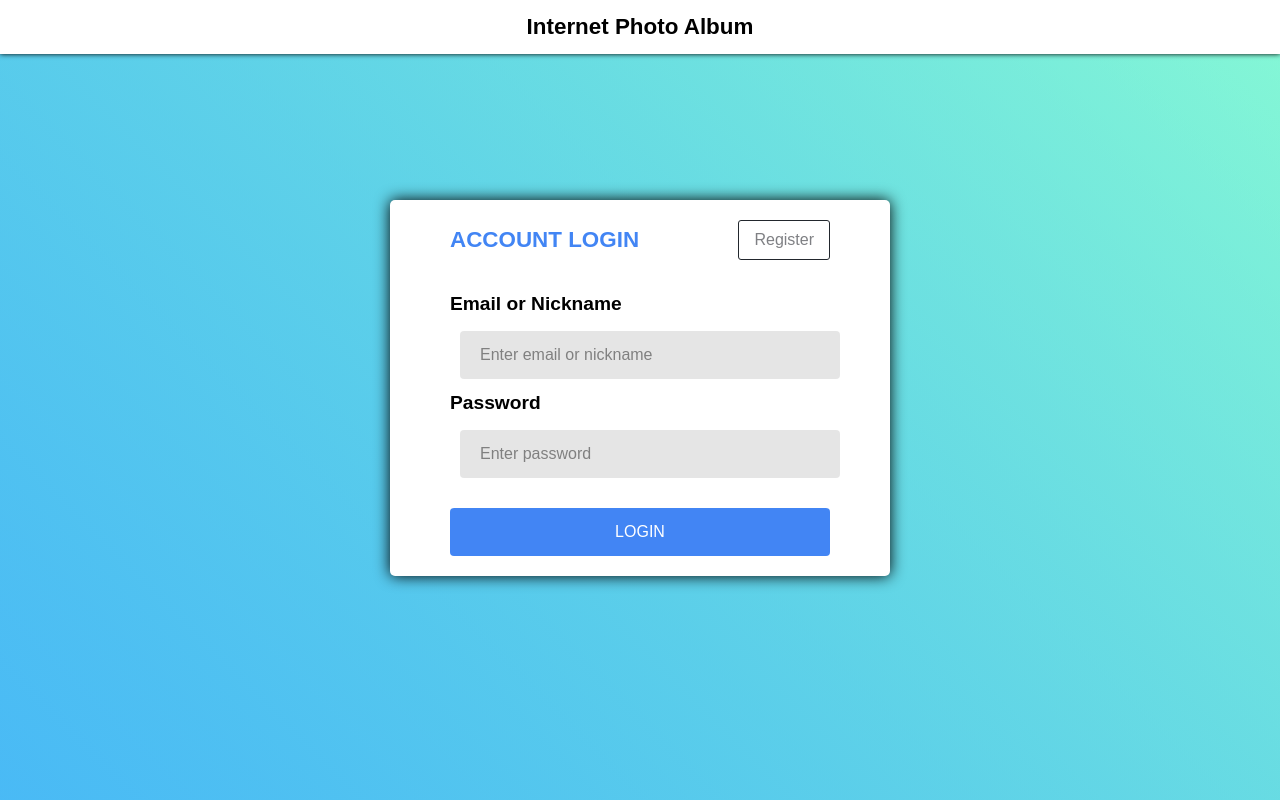
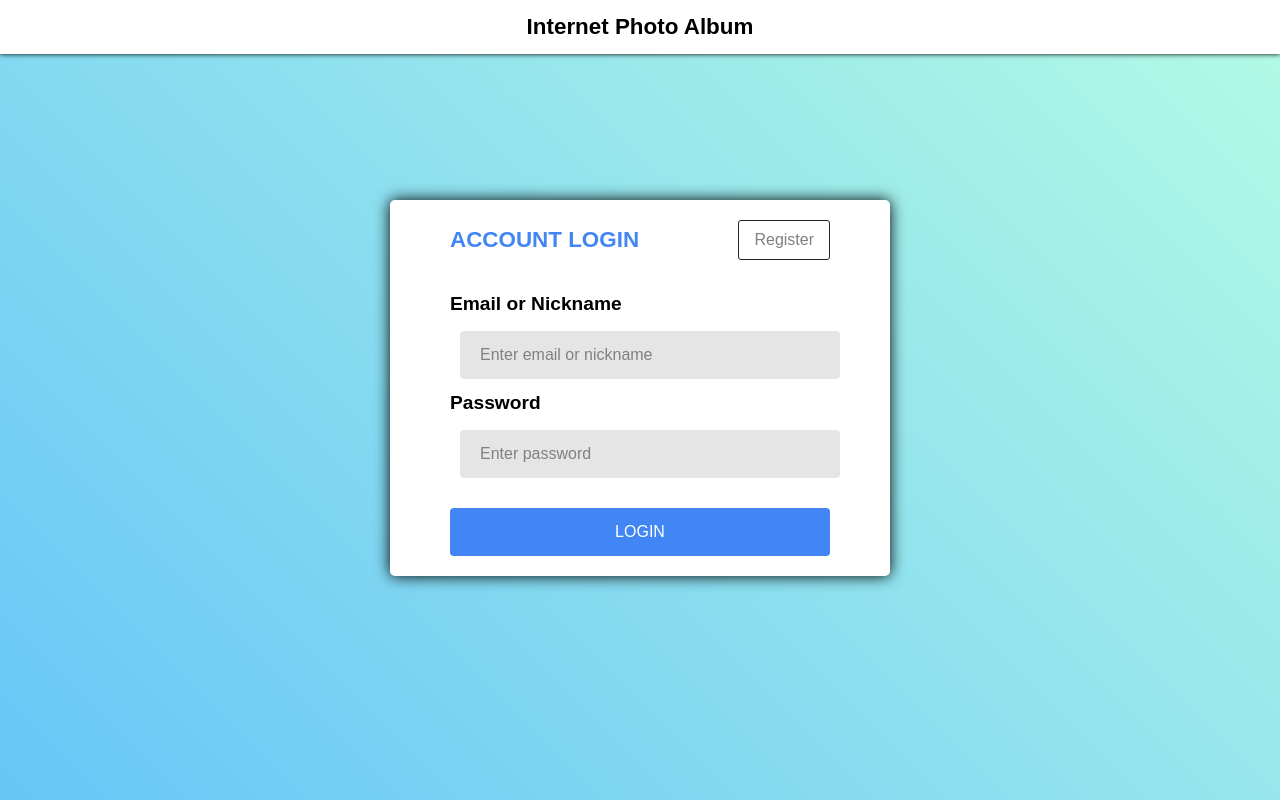
Before and after one commit to godstack/internet-photo-album, a React (Create React App) app in the folder client/: page /login in a window 1280 px wide. Built offline with nearby package versions, Linux system fonts and the light colour scheme.

Commit message:
fixed bugs

```diff
--- a/client/src/components/Loader/Loader.css
+++ b/client/src/components/Loader/Loader.css
@@ -2,7 +2,7 @@
   display: flex;
   justify-content: center;
   align-items: center;
-  height: 100vh;
+  height: 100%;
   width: 100vw;
 
   position: fixed;
@@ -13,7 +13,7 @@
   display: flex;
   justify-content: center;
   align-items: center;
-  height: 100vh;
+  height: 100%;
   overflow: hidden;
   animation-delay: 1s;
 }
--- a/client/src/components/Slider/Slider.js
+++ b/client/src/components/Slider/Slider.js
@@ -2,7 +2,7 @@ import React, { useState } from 'react';
 import './Slider.css';
 
 export const Slider = props => {
-  const [images, setImages] = useState(props.images);
+  const { images } = props;
   const [currentImageIndex, setCurrentImageIndex] = useState(0);
 
   const nextSlideHandler = e => {
--- a/client/src/index.css
+++ b/client/src/index.css
@@ -30,7 +30,7 @@ dd {
 
 /* Выставляем основные настройки по-умолчанию для body */
 body {
-  min-height: 100vh;
+  height: 100%;
   scroll-behavior: smooth;
   text-rendering: optimizeSpeed;
   line-height: 1.5;
@@ -170,6 +170,8 @@ input:focus + label {
 .main {
   padding: 100px 20px 30px;
   min-height: 100vh;
+
+  overflow: auto;
   background: rgba(226, 226, 226, 0.2);
   background: linear-gradient(
     45deg,
--- a/client/src/pages/AuthPages/AuthPages.css
+++ b/client/src/pages/AuthPages/AuthPages.css
@@ -1,11 +1,11 @@
 .auth-page {
-  background: linear-gradient(
+  /* background: linear-gradient(
     45deg,
     rgba(66, 183, 245, 0.8) 0%,
     rgba(66, 245, 189, 0.4) 100%
-  );
+  ); */
   width: 100vw;
-  height: 100vh;
+  height: 100%;
   position: absolute;
   top: 0;
   left: 0;
--- a/client/src/pages/InfoPage/InfoPage.js
+++ b/client/src/pages/InfoPage/InfoPage.js
@@ -39,12 +39,13 @@ export const InfoPage = () => {
 
       <section className='info-page__map'>
         <iframe
+          title='trembola'
           width='100%'
           height='600'
           frameborder='0'
           scrolling='no'
-          marginheight='0'
-          marginwidth='0'
+          marginHeight='0'
+          marginWidth='0'
           src="https://maps.google.com/maps?width=100%25&amp;height=600&amp;hl=en&amp;q=Kotsyubyns'koho%20Ave,%2070,%20Vinnytsia,%20Vinnytsia%20Oblast,%2021000+(Trembola)&amp;t=&amp;z=14&amp;ie=UTF8&amp;iwloc=B&amp;output=embed"
         ></iframe>
       </section>
--- a/client/src/pages/UserListPage/UserListPage.css
+++ b/client/src/pages/UserListPage/UserListPage.css
@@ -4,7 +4,7 @@
   top: 0;
   left: 0;
   width: 100vw;
-  height: 100vh;
+  height: 100%;
 
   display: flex;
   flex-direction: column;
```
